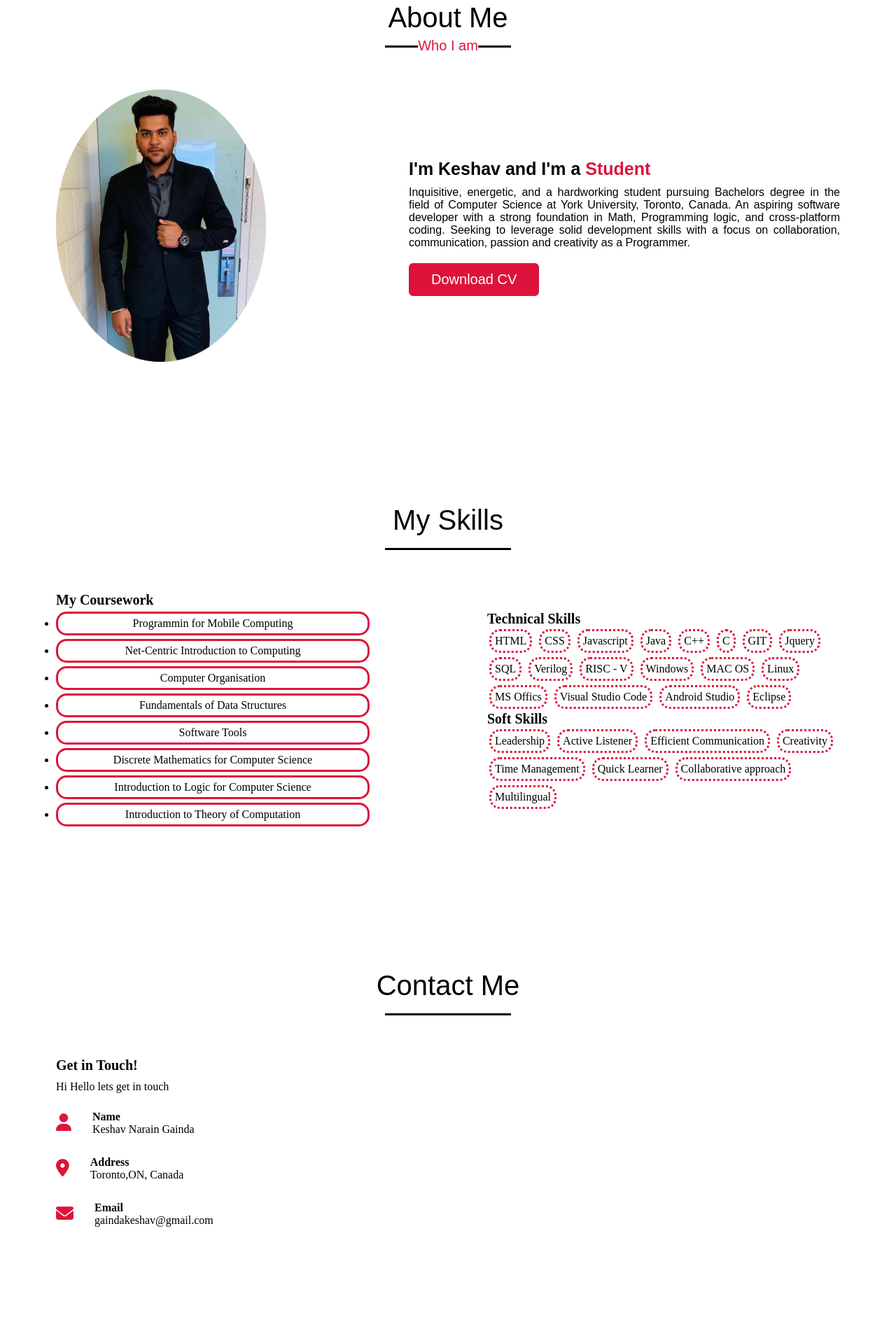
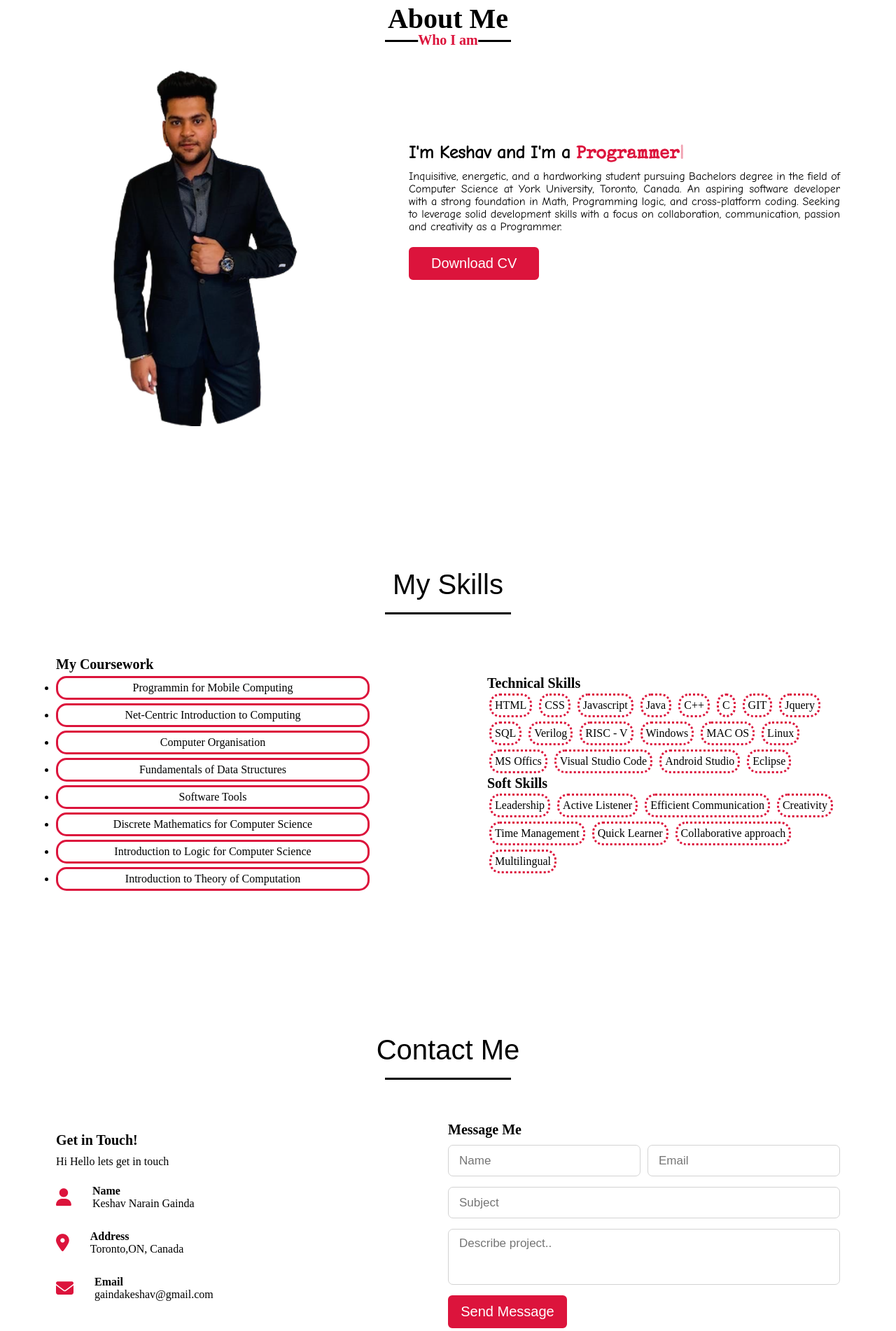
Before and after one commit to keshavgainda/keshavgainda.github.io, a plain HTML site: page index.html in a window 1280 px wide. Shown: the part 897-2799 px from the top of the page at 70% size. Before the commit the page ends 2774 px from the top, so only its background shows below. Drawn offline with nearby package versions, Linux system fonts and the light colour scheme; a web font is replaced by a local one.

Commit message:
About Section Complete

```diff
--- a/index.html
+++ b/index.html
@@ -6,6 +6,7 @@
         <title>Keshav Gainda Portfolio</title>
         <link rel="stylesheet" href="https://cdnjs.cloudflare.com/ajax/libs/font-awesome/4.7.0/css/font-awesome.min.css">
         <link rel="stylesheet" href="style.css">
+        <script src="https://cdnjs.cloudflare.com/ajax/libs/typed.js/2.0.12/typed.min.js"></script>
         <script src="https://kit.fontawesome.com/a076d05399.js"></script>
         <script  src="http://code.jquery.com/jquery-3.5.1.min.js"></script>
     </head>
@@ -14,10 +15,10 @@
             <div class="max-width">
                 <div class = "logo"><a href="#">KN<span>Gainda</a></span></div>
                 <ul class="menu">
-                    <li><a href="#">Home</a></li>
-                    <li><a href="#">About</a></li>
-                    <li><a href="#">Skills</a></li>
-                    <li><a href="#">Contact</a></li>
+                    <li><a href="#home">Home</a></li>
+                    <li><a href="#about">About</a></li>
+                    <li><a href="#skills">Skills</a></li>
+                    <li><a href="#contact">Contact</a></li>
                 </ul>
                 <div class = "menu-btn">
                         <i class="fa fa-bars"></i>
@@ -29,9 +30,9 @@
         <section class="home" id="home">
             <div class="max-width">
                 <div class="home-content">
-                    <div class="text1">Hello, My name is</div>
+                    <!-- <div class="text1">Seeking Co-op Position for Fall 2021</div> -->
                     <div class="text2">Keshav Narain Gainda</div>
-                    <div class="text3">And I'm a <span>Student</span></div>
+                    <div class="text3">And I'm a <span class="typing"></span></div>
                 </div>
             </div>
         </section>
@@ -42,14 +43,14 @@
                     <h2 class="title">About Me </h2>
                     <div class="about-content">
                         <div class="column left">
-                            <img src="profile.png" alt=" ">
+                            <img src="remove.png" alt=" ">
                         </div>
                         <div class="column right">
-                            <div class="text">I'm Keshav and I'm a <span>Student</span></div>
+                            <div class="text">I'm Keshav and I'm a <span class = "typing-2"></span></div>
                             <p>
                                    Inquisitive, energetic, and a hardworking student pursuing Bachelors degree in the field of Computer Science at York University, Toronto, Canada. An aspiring software developer with a strong foundation in Math, Programming logic, and cross-platform coding. Seeking to leverage solid development skills with a focus on collaboration, communication, passion and creativity as a Programmer.
                             </p>
-                            <a href="#">Download CV</a>
+                            <a href="KeshavNGainda.pdf" download="KeshavGainda">Download CV</a>
                         </div>
                     </div>
                 </div>
@@ -118,7 +119,7 @@
 
 
 
-<!-- About section starting -->
+<!-- Contact section starting -->
         <section class="contact" id="contact">
             <div class="max-width">
                 <h2 class="title">Contact Me</h2>
@@ -147,13 +148,40 @@
                                                         <div class="head">Email</div>
                                                         <div class="sub-title">gaindakeshav@gmail.com</div>
                                                     </div>
-                                                </div>
+                                            </div>
                                     </div>
                                 </div>
+                                    <div class = "column right">
+                                        <div class="text">Message Me</div>
+                                        <form action = "#">
+                                            <div class="fields">
+                                                <div class="field name">
+                                                    <input type = "text" placeholder="Name" required>
+                                                </div>
+                                                <div class="field email">
+                                                    <input type = "email" placeholder="Email" required>
+                                                </div>
+                                            </div>
+                                            <div class="field">
+                                                    <input type = "text" placeholder="Subject" required>
+                                            </div>
+                                            <div class="field textarea">
+                                                    <textarea cols="30" rows="10" placeholder="Describe project.." required></textarea>
+                                            </div>
+                                            <div class="button">
+                                                    <a href="mailto:gaindakeshav@gmail.com"><button type="submit">Send Message</button></a>
+                                            </div>
+                                        </form>
+                                    </div>
+
                     </div>
             </div>
         </section>
 
+    <!-- Footer section starts -->
+        <footer>
+            <span>Created by | Keshav Narain Gainda</span>
+        </footer>
 
         <script src = "script.js"></script>
 
--- a/script.js
+++ b/script.js
@@ -14,4 +14,19 @@ $(document).ready(function(){
         $('.menu-btn i').toggleClass("active");
     });
 
+    //typed animation script
+    var typed = new Typed(".typing", {
+        strings: ["Student", "Learner", "Programmer"],
+        typeSpeed: 100,
+        backSpeed: 60,
+        loop: true
+    });
+
+    var typed = new Typed(".typing-2", {
+        strings: ["Student", "Learner", "Programmer"],
+        typeSpeed: 100,
+        backSpeed: 60,
+        loop: true
+    });
+
 });
--- a/style.css
+++ b/style.css
@@ -1,9 +1,16 @@
-@import url('https://fonts.googleapis.com/css2?family=Ubuntu+Condensed&display=swap');
+@import url('https://fonts.googleapis.com/css2?family=Amatic+SC:wght@700&family=Girassol&family=Staatliches&display=swap');
+@import url('https://fonts.googleapis.com/css2?family=Amatic+SC:wght@700&family=Girassol&family=Special+Elite&family=Staatliches&display=swap');
+@import url('https://fonts.googleapis.com/css2?family=Amatic+SC:wght@700&family=Girassol&family=Graduate&family=Special+Elite&family=Staatliches&display=swap');
+@import url('https://fonts.googleapis.com/css2?family=Amatic+SC:wght@700&family=Big+Shoulders+Display:wght@100&family=Comic+Neue&family=Girassol&family=Graduate&family=Special+Elite&family=Staatliches&display=swap');
+@import url('https://fonts.googleapis.com/css2?family=Amatic+SC:wght@700&family=Big+Shoulders+Display:wght@100&family=Comic+Neue&family=Darker+Grotesque&family=Girassol&family=Graduate&family=Marvel:ital@1&family=Special+Elite&family=Staatliches&display=swap');
 *{
     margin: 0;
     padding: 0;
     box-sizing: border-box;
     text-decoration: none;
+}
+html{
+    scroll-behavior: smooth;
 }
 /* Navigation Bar styling */
 .max-width{
@@ -16,7 +23,7 @@
    padding: 20px 0;
    background-color:grey;
    width: 100%;
-   font-family: 'Ubuntu' , sans-serif;
+   font-family:Staatliches;
    transition: all 0.3s ease;
    z-index: 999;
 }
@@ -44,7 +51,7 @@
 }
  .navbar .menu li a{
      color: white;
-     font-size: 18px;
+     font-size: 22px;
      font-weight: 500;
      margin-left: 25px;
      transition: color 0.3s ease;
@@ -82,17 +89,21 @@
      font-size: 27px;
  }
  .home .home-content .text2{
-     font-size: 75px;
+     font-size: 65px;
      font-weight: 600;
      margin-left: -3px;
+     font-family: Graduate;
  }
  .home .home-content .text3{
      font-size: 40px;
      margin: 5px 0;
+     color: black;
+     font-family: Comic Neue;
  }
  .home .home-content .text3 span{
      color: crimson;
      font-weight: 500;
+     font-family: Special Elite;
  }
 
 
@@ -100,17 +111,18 @@
  section{
      padding: 100px 0;
  }
- .about{
+ .about,footer{
      font-family: 'Ubuntu', sans-serif;
  }
  .about .title{
      position: relative;
      font-family: 'Ubuntu', sans-serif;
      font-size: 40px;
-     font-weight: 500;
-     margin-bottom: 60px;
-     padding-bottom: 20px;
+     font-weight: 700;
+     margin-bottom: 30px;
+     padding-bottom: 10px;
      text-align: center;
+     font-family: Darker Grotesque;
  }
  .about .title::before{
      content: " ";
@@ -144,24 +156,28 @@
     transform: translateX(-50%);
  }
  .about .about-content .left img{
-     height: 300 px;
-     width: 300px;
+     height: 350 px;
+     width: 400px;
      object-fit: cover;
  }
  .about .about-content .right{
     width: 55%;
+    margin-bottom: 100px;
 }
 .about .about-content .right .text{
     font-size: 25px;
     font-weight: 600;
     margin-bottom: 10px;
+    font-family: Comic Neue;
 
 }
 .about .about-content .right .text span{
     color: crimson;
+    font-family: Special Elite;
 }
 .about .about-content .right p{
     text-align: justify;
+    font-family: Comic Neue;
 }
 .about .about-content .right a{
     display: inline-block;
@@ -293,7 +309,76 @@
 .contact .contact-content .info .head{
     font-weight: 600;
 }
+.contact .contact-content .right{
+    width: 50%;
+    height: 100%;
+}
+.contact .right form .fields{
+    display: flex;
+}
+.contact .right form .field,
+.contact .right form .fields .field{
+    height: 45px;
+    width: 100%;
+    margin-bottom: 15px;
+}
+.contact .right form .textarea{
+    height: 80px;
+    width: 100%;
+}
+.contact .right form .name{
+    margin-right: 10px;
+}
+.contact .right form email{
+    margin-left: 10px;
+}
+.contact .right form .field input,
+.contact .right form .textarea textarea {
+    height: 100%;
+    width: 100%;
+    border: 1px solid lightgray;
+    border-radius: 7px;
+    outline: none;
+    padding: 0 15px;
+    font-size: 17px;
+    font-family: 'Poppins',sans-serif;
+}
+.contact .right form .textarea textarea{
+    padding-top: 10px;
+    resize: none;
+}
+.contact .right form .button{
+    height: 47px;
+    width: 170px;
+}
+.contact .right form .button button{
+    height: 100%;
+    width: 100%;
+    border: 2px solid crimson;
+    background: crimson;
+    color: white;
+    font-size: 20px;
+    font-weight: 500;
+    border-radius: 6px;
+    cursor: pointer;
+    transition: all 0.3s ease;
+}
+.contact .right form .button button:hover{
+    color: crimson;
+    background: none;
+}
 
+
+/* Footer Section styling */
+footer{
+    background: black;
+    padding: 20px 23px;
+    color: white;
+    text-align: center;
+}
+footer span{
+    color: crimson;
+}
 
 
 
```
Also changed, not shown: remove.png (added), 2 other files.
